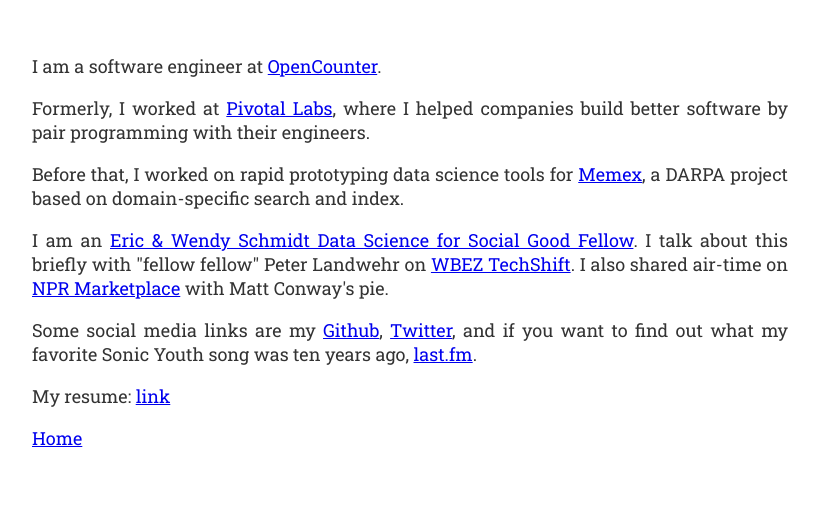
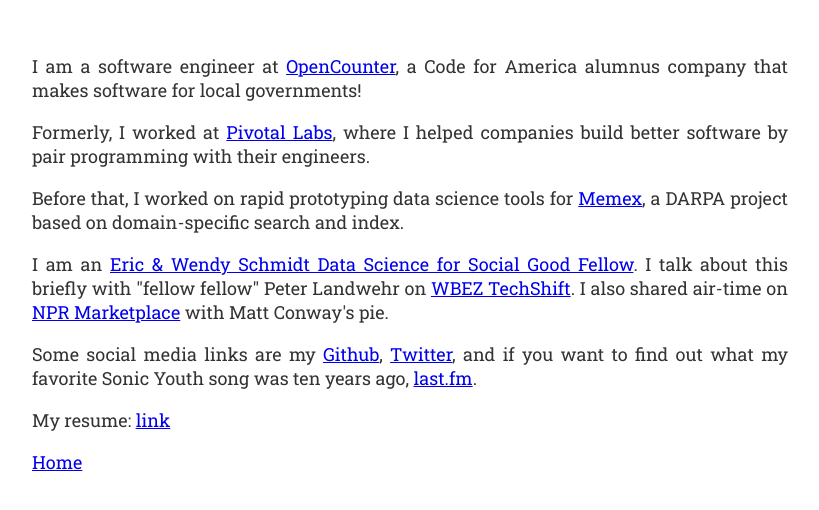
Before and after one commit to samzhang111/samzhang111.github.io, a Jekyll site: the page built from html/about.html, in a window 1280 px wide. Shown: the top 510 px of the page, without its empty margins (230-1049 px from the left). Built offline with Jekyll 4.4.1, drawn with Linux system fonts in a browser that asks for light colours; Markdown is read by kramdown in place of the engine named in the settings.

Commit message:
About OpenCounter

```diff
--- a/html/about.html
+++ b/html/about.html
@@ -5,7 +5,7 @@
 
 <div content>
 
-    I am a software engineer at <a href="https://opencounter.com">OpenCounter</a>.
+    I am a software engineer at <a href="https://opencounter.com">OpenCounter</a>, a Code for America alumnus company that makes software for local governments!
 
     <p>
 
```
